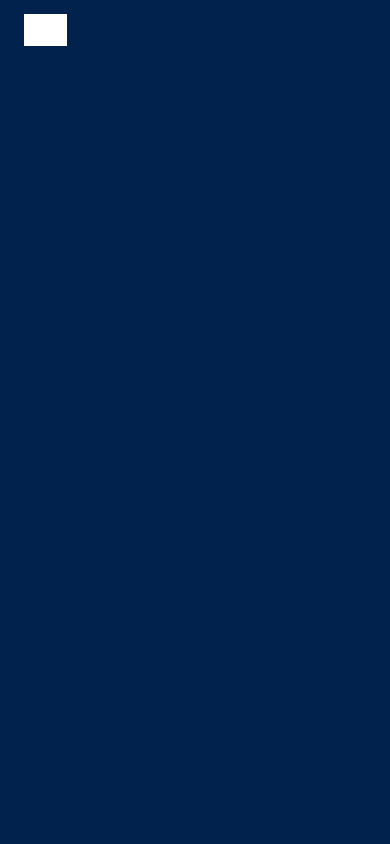
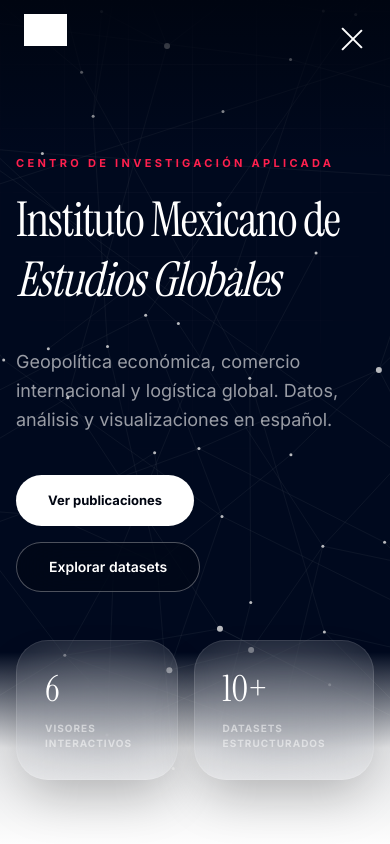
Before and after one commit to ricardo-olivares09/thinktank-ricardo-olivares, a Next.js app: page / in a window 390 px wide. Both pictures are taken after a click on the button "Abrir menú de navegación". Shown: the top 844 px of the page. Built offline with nearby package versions, Linux system fonts and the light colour scheme; grey boxes are pictures that could not be loaded.

Commit message:
Fix mobile menu visibility and design

```diff
--- a/app/(site)/layout.tsx
+++ b/app/(site)/layout.tsx
@@ -50,12 +50,18 @@ export default function SiteLayout({
       <div className="fixed inset-0 -z-50 bg-[radial-gradient(ellipse_at_top,rgba(0,34,77,0.02),transparent_60%)]" />
 
       {/* ── HEADER ── */}
-      <header className="fixed top-0 left-0 w-full z-[100] bg-white/85 backdrop-blur-xl border-b border-[#00224D]/5">
-        <div className="mx-auto flex max-w-7xl items-center justify-between px-6 py-3.5">
+      <header className={`fixed top-0 left-0 w-full z-[120] transition-all duration-300 ${
+        menuAbierto
+          ? "bg-transparent border-transparent"
+          : "bg-white/85 backdrop-blur-xl border-b border-[#00224D]/5"
+      }`}>
+        <div className="mx-auto flex max-w-7xl items-center justify-between px-6 py-3.5 z-[120]">
           {/* Logo */}
           <Link
             href="/"
-            className={`flex items-center gap-3 transition-opacity duration-300 ${menuAbierto ? "opacity-0 pointer-events-none" : "opacity-100"}`}
+            className={`relative z-[120] flex items-center gap-3 transition-opacity duration-300 ${
+              menuAbierto ? "opacity-0 pointer-events-none" : "opacity-100"
+            }`}
           >
             <img src="/logo-imeg.png" alt="Logo IMEG" className="h-8 w-auto" />
             <div className="hidden sm:block">
@@ -97,26 +103,26 @@ export default function SiteLayout({
           {/* Mobile hamburger */}
           <button
             onClick={toggleMenu}
-            className="relative z-[120] flex lg:hidden flex-col items-end gap-1.5 p-4 -mr-4 cursor-pointer group"
+            className="relative z-[130] flex lg:hidden flex-col items-end gap-1.5 p-4 -mr-4 cursor-pointer group"
             aria-label="Abrir menú de navegación"
             style={{ WebkitTapHighlightColor: "transparent" }}
           >
             <div
               className={`h-[2px] transition-all duration-500 ease-in-out ${menuAbierto
                 ? "w-7 rotate-45 translate-y-[7px] bg-white"
-                : "w-7 bg-[#00224D]"
+                : "w-7 bg-[var(--foreground)]"
               }`}
             />
             <div
               className={`h-[2px] w-5 transition-all duration-300 ${menuAbierto
                 ? "opacity-0 translate-x-4"
-                : "bg-[#00224D] opacity-100"
+                : "bg-[var(--foreground)] opacity-100"
               }`}
             />
             <div
               className={`h-[2px] transition-all duration-500 ease-in-out ${menuAbierto
                 ? "w-7 -rotate-45 -translate-y-[7px] bg-white"
-                : "w-5 bg-[#00224D]"
+                : "w-5 bg-[var(--foreground)]"
               }`}
             />
           </button>
@@ -130,7 +136,7 @@ export default function SiteLayout({
           : "-translate-y-full opacity-0 pointer-events-none"
         }`}
       >
-        <div className="absolute inset-0 bg-[#00224D]" />
+        <div className="absolute inset-0 mobile-menu-bg" />
 
         <div className="relative mx-auto flex max-w-7xl items-center justify-between px-6 py-3.5 z-[120]">
           <div className="flex items-center gap-3">
--- a/app/globals.css
+++ b/app/globals.css
@@ -4,6 +4,7 @@
   --background: #FDFDFD;
   --foreground: #00224D;
   --accent: #FF204E;
+  --mobile-menu-bg: rgba(0,34,77,0.9);
 }
 
 html {
```
